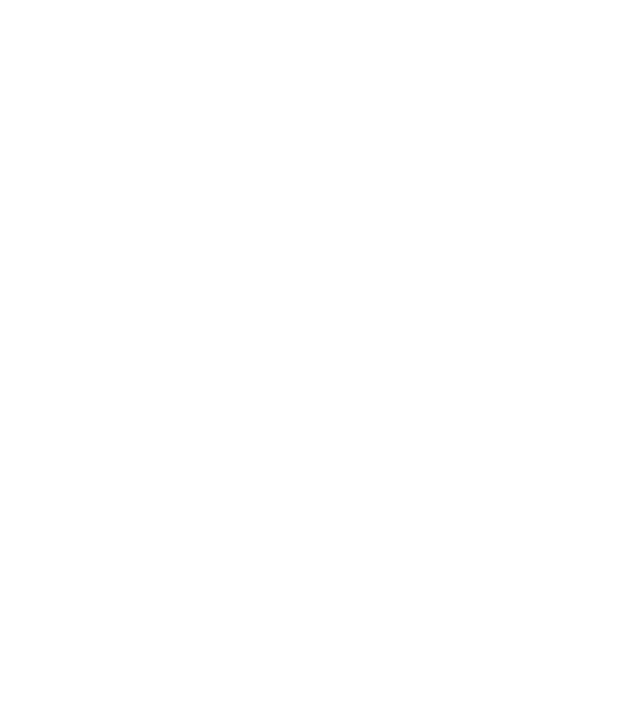
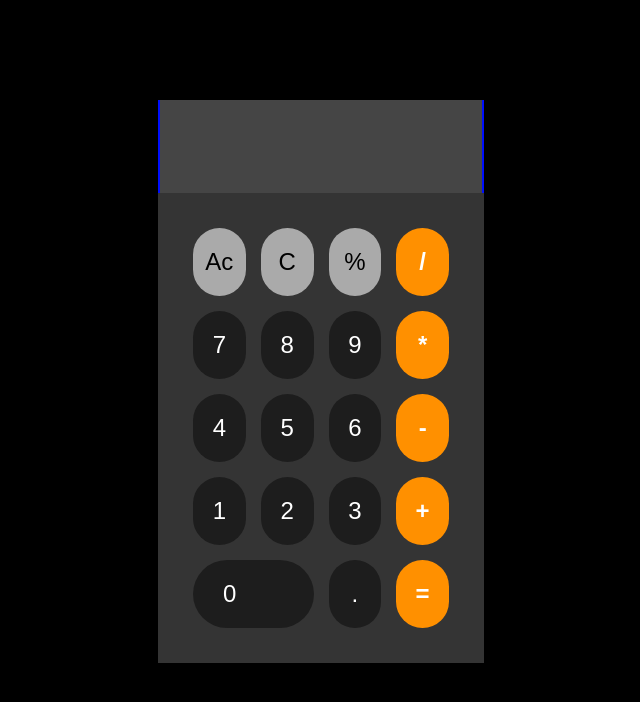
Before and after one commit to Harsh-Jangra1/Calculator, a website built with Vite: page index.html in a window 1280 px wide. Shown: the whole page, without its empty margins (319-959 px from the left). Built offline with nearby package versions, Linux system fonts and the light colour scheme.

Commit message:
add calculator html & css code

```diff
--- a/index.html
+++ b/index.html
@@ -11,6 +11,32 @@
 <body>
   <div id="calculator">
 
+    <input type="text" name="" pattern="^[0-9+\-*/().\s]+$" id="">
+    <div class="calc-btn">
+      <button type="button" class="key-others opreations">Ac</button>
+      <button type="button" class="key-others opreations">C</button>
+      <button type="button" class="key-others opreations">%</button>
+      <button type="button" class="key-operate opreations">/</button>
+
+      <button type="button" class="number opreations">7</button>
+      <button type="button" class="number opreations">8</button>
+      <button type="button" class="number opreations">9</button>
+      <button type="button" class="key-operate opreations">*</button>
+
+      <button type="button" class="number opreations">4</button>
+      <button type="button" class="number opreations">5</button>
+      <button type="button" class="number opreations">6</button>
+      <button type="button" class="key-operate opreations">-</button>
+
+      <button type="button" class="number opreations">1</button>
+      <button type="button" class="number opreations">2</button>
+      <button type="button" class="number opreations">3</button>
+      <button type="button" class="key-operate opreations">+</button>
+
+      <button type="button" class="number opreations">0</button>
+      <button type="button" class="number opreations">.</button>
+      <button type="button" class="key-operate opreations">=</button>
+    </div>
   </div>
 
   <script src="./src/main.js"></script>
--- a/src/style.css
+++ b/src/style.css
@@ -0,0 +1,69 @@
+* {
+    margin: 0;
+    padding: 0;
+}
+
+body {
+    margin-top: 100px;
+    width: 100vw;
+    height: 100vh;
+    background: #000;
+    place-items: center;
+    overflow: hidden;
+}
+
+#calculator {
+    place-items: center;
+    background: #000FFF;
+}
+
+#calculator input {
+    width: 22vw;
+    padding: 30px 20px;
+    text-align: right;
+    font-size: 1.8em;
+    font-weight: 600;
+    outline: none;
+    border: none;
+    background: #454545;
+    color: #FFFFFF;
+}
+
+.calc-btn {
+    width: 20vw;
+    height: 50vh;
+    display: grid;
+    grid-template-columns: repeat(4, 1fr);
+    grid-template-rows: repeat(5, 1fr);
+    gap: 15px;
+    padding: 35px;
+    background: #343434;
+}
+
+button {
+    font-size: 1.5em;
+    color: #FFFFFF;
+    border: none;
+    border-radius: 50px;
+}
+
+button.number {
+    background: #1d1d1d;
+}
+
+button.key-others {
+    background: #AAAAAA;
+    color: #000000;
+}
+
+button.key-operate {
+    background: #ff9000;
+    color: #FFFFFF;
+    font-weight: 600;
+}
+
+button:nth-child(17) {
+    grid-column: 1/3;
+    text-align: left;
+    padding-left: 30px;
+}
```
